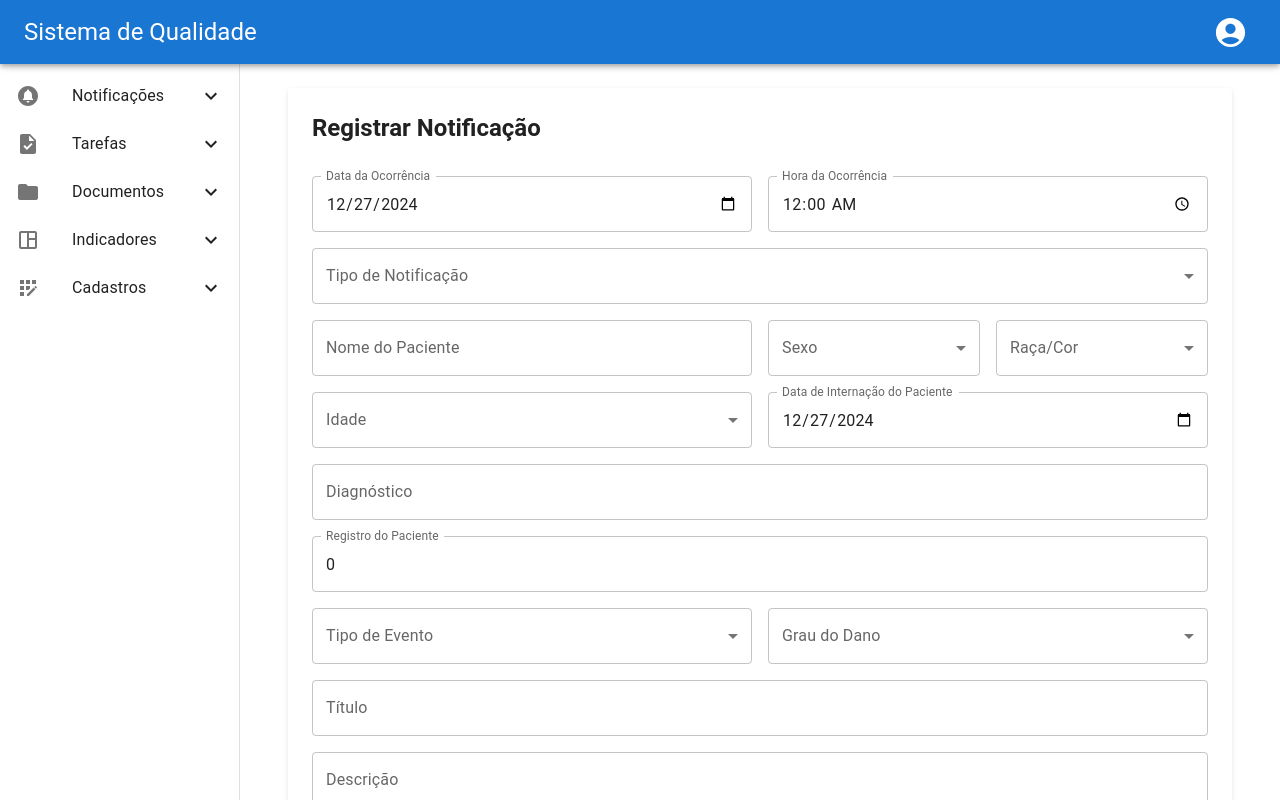
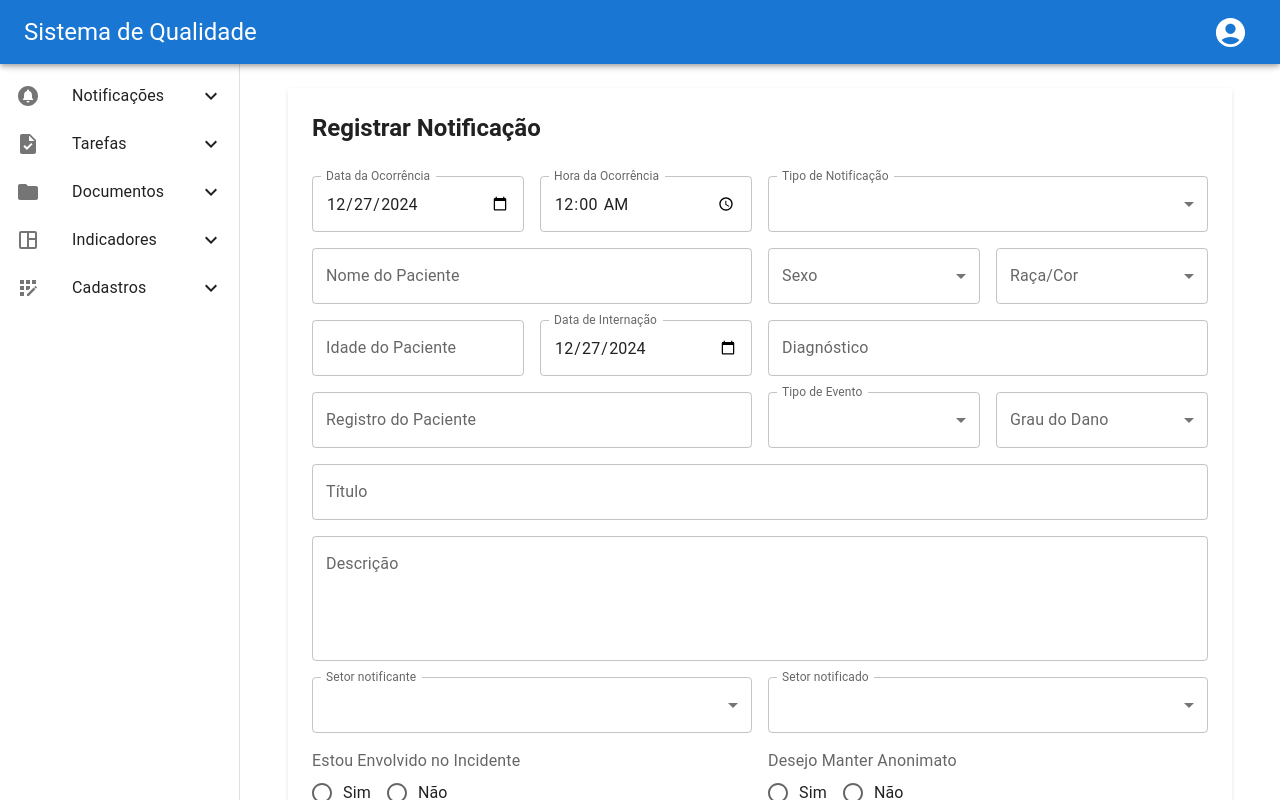
Before and after one commit to igorcarmona-git/QualySystem, a Next.js app: page /system/notify/notifyreg in a window 1280 px wide. Shown: the top 800 px of the page. Built offline with nearby package versions, Linux system fonts and the light colour scheme.

Commit message:
Added endpoint to register notifications

```diff
--- a/src/app/auth/login/page.tsx
+++ b/src/app/auth/login/page.tsx
@@ -48,8 +48,8 @@ const LoginPage: React.FC = () => {
 
         <TextField
           fullWidth
-          label="Usuário SPDATA"
-          placeholder="Entre com seu usuário do SPDATA"
+          label="Usuário"
+          placeholder="Entre com seu usuário"
           variant="outlined"
           sx={{ mb: 3 }}
         />
--- a/src/app/system/notify/notifyreg/page.tsx
+++ b/src/app/system/notify/notifyreg/page.tsx
@@ -17,11 +17,13 @@ import {
   FormControlLabel,
   FormHelperText,
 } from "@mui/material";
-import { AGE_RANGE, DAMAGE_DEGREE, PATIENT_RACE, SECTORS, TYPE_NOTIFICATION } from "@/utils/constants";
+import { DAMAGE_DEGREE, PATIENT_RACE, SECTORS, STATUS_NOTIFICATION, TYPE_NOTIFICATION } from "@/utils/constants";
 import { defaultValuesNotifySchema, notifySchema } from "@/utils/validations/notifySchema";
 import { zodResolver } from "@hookform/resolvers/zod";
 import { useForm, Controller } from "react-hook-form";
 import * as z from 'zod';
+import axios from "axios";
+import { apiResponse } from "@/types/apiResponse";
 
 // Inferindo os tipos com base no schema Zod
 type NotifyForm = z.infer<typeof notifySchema>;
@@ -32,6 +34,7 @@ export default function NotifyReg() {
     handleSubmit,
     formState: { errors },
     watch,
+    setValue,
   } = useForm<NotifyForm>({
     resolver: zodResolver(notifySchema),
     defaultValues: defaultValuesNotifySchema,
@@ -44,10 +47,43 @@ export default function NotifyReg() {
   const isSectorsEqual: boolean =
     sectorNotify === sectorNotified && sectorNotify !== 0;
 
-  const isNotifyNC: boolean = typeNotify === "Não conformidade";
+  const isNotifyNC: boolean = typeNotify === 2; //Não conformidade
 
-  const onSubmit = (data: NotifyForm) => {
-    console.log("Dados validados:", data);
+  const onSubmit = async (submitData: NotifyForm) => {
+    const mappedData = {
+      usuario_responsavel: 1,
+      dt_ocorrencia: submitData.dateOccurrence,
+      hr_ocorrencia: submitData.timeOccurrence,
+      nomePaciente: submitData.patientName,
+      id_evento: submitData.eventType,
+      sexo: submitData.patientSex,
+      raca_cor: submitData.patientRace || null,
+      idade: submitData.patientAge || null,
+      dt_internacao: submitData.admissionDate || null,
+      status: submitData.status,
+      id_tarefa: submitData.id_task || null,
+      id_setor_notificante: submitData.sectorNotify,
+      id_setor_notificado: submitData.sectorNotified,
+      diagnostico: submitData.diagnostic, //falta
+      registro_paciente: submitData.registerPatient,
+      grau_dano: submitData.damageDegree || null,
+      titulo: submitData.title,
+      descricao: submitData.description,
+      envolvido: submitData.involved,
+      anonimo: submitData.anonymous,
+    };
+    console.log(mappedData);
+    try{
+      const { data } = await axios.post("/createNotificacao/", mappedData);
+      const res: apiResponse = data;
+
+      if(res?.status === 200){
+        alert(`${res?.message}`);
+      }
+
+    }catch(error){
+      console.error(error);
+    }
   };
 
   return (
@@ -67,7 +103,7 @@ export default function NotifyReg() {
         <form onSubmit={handleSubmit(onSubmit)}>
           <Grid container spacing={2}>
             {/* Date and Time of Occurrence */}
-            <Grid item xs={12} sm={6}>
+            <Grid item xs={6} sm={3}>
               <Controller
                 name="dateOccurrence"
                 control={control}
@@ -84,7 +120,7 @@ export default function NotifyReg() {
                 )}
               />
             </Grid>
-            <Grid item xs={12} sm={6}>
+            <Grid item xs={6} sm={3}>
               <Controller
                 name="timeOccurrence"
                 control={control}
@@ -103,7 +139,7 @@ export default function NotifyReg() {
             </Grid>
 
             {/* Type of Notification */}
-            <Grid item xs={12}>
+            <Grid item xs={12} sm={6}>
               <Controller
                 name="typeNotify"
                 control={control}
@@ -117,7 +153,7 @@ export default function NotifyReg() {
                       error={!!errors.typeNotify}
                     >
                       {TYPE_NOTIFICATION.map((type) => (
-                        <MenuItem key={type.id} value={type.name}>
+                        <MenuItem key={type.id} value={type.id}>
                           {type.name}
                         </MenuItem>
                       ))}
@@ -148,7 +184,7 @@ export default function NotifyReg() {
             </Grid>
 
             {/* Sex and Race Patient */}
-            <Grid item xs={12} sm={3}>
+            <Grid item xs={6} sm={3}>
               <Controller
                 name="patientSex"
                 control={control}
@@ -170,7 +206,7 @@ export default function NotifyReg() {
               />
             </Grid>
             {!isNotifyNC && (
-              <Grid item xs={12} sm={3}>
+              <Grid item xs={6} sm={3}>
                 <Controller
                   name="patientRace"
                   control={control}
@@ -199,31 +235,27 @@ export default function NotifyReg() {
             {/* Age and Admission Date */}
             {!isNotifyNC && (
               <>
-                <Grid item xs={12} sm={6}>
+                {/* Patient Age */}
+                <Grid item xs={6} sm={3}>
                   <Controller
                     name="patientAge"
                     control={control}
                     render={({ field }) => (
-                      <FormControl fullWidth>
-                        <InputLabel id="agePatientLabel">Idade</InputLabel>
-                        <Select
-                          {...field}
-                          labelId="agePatientLabel"
-                          label="Idade"
-                          error={!!errors.patientAge}
-                        >
-                          {AGE_RANGE.map((age) => (
-                            <MenuItem key={age.id} value={age.name}>
-                              {age.name}
-                            </MenuItem>
-                          ))}
-                        </Select>
-                        {errors.patientAge && <FormHelperText>{errors.patientAge.message}</FormHelperText>}
-                      </FormControl>
+                      <TextField
+                        {...field}
+                        fullWidth
+                        label="Idade do Paciente"
+                        type="string"
+                        variant="outlined"
+                        placeholder="Idade do paciente"
+                        onClick={() => setValue("patientAge", "")}
+                        error={!!errors.patientAge}
+                        helperText={errors.patientAge?.message}
+                      />
                     )}
                   />
                 </Grid>
-                <Grid item xs={12} sm={6}>
+                <Grid item xs={6} sm={3}>
                   <Controller
                     name="admissionDate"
                     control={control}
@@ -231,7 +263,7 @@ export default function NotifyReg() {
                       <TextField
                         {...field}
                         fullWidth
-                        label="Data de Internação do Paciente"
+                        label="Data de Internação"
                         type="date"
                         placeholder="DD/MM/AAAA"
                         InputLabelProps={{ shrink: true }}
@@ -244,7 +276,7 @@ export default function NotifyReg() {
               </>
             )}
             {/* Diagnostic */}
-            <Grid item xs={12}>
+            <Grid item xs={6}>
               <Controller
                 name="diagnostic"
                 control={control}
@@ -263,7 +295,7 @@ export default function NotifyReg() {
             </Grid>
 
             {/* Patient Register */}
-            <Grid item xs={12}>
+            <Grid item xs={6}>
               <Controller
                 name="registerPatient"
                 control={control}
@@ -283,7 +315,7 @@ export default function NotifyReg() {
             </Grid>
 
             {/* Type of Event */}
-            <Grid item xs={12} sm={6}>
+            <Grid item xs={6} sm={3}>
               <Controller
                 name="eventType"
                 control={control}
@@ -296,8 +328,8 @@ export default function NotifyReg() {
                       label="Tipo de Evento"
                       error={!!errors.eventType}
                     >
-                      <MenuItem value="Evento 1">Evento 1</MenuItem>
-                      <MenuItem value="Evento 2">Evento 2</MenuItem>
+                      <MenuItem value={1}>Evento 1</MenuItem>
+                      <MenuItem value={2}>Evento 2</MenuItem>
                     </Select>
                     {errors.eventType && <FormHelperText>{errors.eventType.message}</FormHelperText>}
                   </FormControl>
@@ -307,7 +339,7 @@ export default function NotifyReg() {
 
             {/* Damage Degree */}
             {!isNotifyNC && (
-              <Grid item xs={12} sm={6}>
+              <Grid item xs={6} sm={3}>
                 <Controller
                   name="damageDegree"
                   control={control}
@@ -332,7 +364,6 @@ export default function NotifyReg() {
                 />
               </Grid>
             )}
-
             {/* Title */}
             <Grid item xs={12}>
               <Controller
@@ -438,8 +469,8 @@ export default function NotifyReg() {
                   <FormControl component="fieldset">
                     <FormLabel component="legend">Estou Envolvido no Incidente</FormLabel>
                     <RadioGroup row {...field}>
-                      <FormControlLabel value="yes" control={<Radio />} label="Sim" />
-                      <FormControlLabel value="no" control={<Radio />} label="Não" />
+                      <FormControlLabel value="t" control={<Radio />} label="Sim" />
+                      <FormControlLabel value="f" control={<Radio />} label="Não" />
                     </RadioGroup>
                   </FormControl>
                 )}
@@ -455,8 +486,8 @@ export default function NotifyReg() {
                   <FormControl component="fieldset">
                     <FormLabel component="legend">Desejo Manter Anonimato</FormLabel>
                     <RadioGroup row {...field}>
-                      <FormControlLabel value="yes" control={<Radio />} label="Sim" />
-                      <FormControlLabel value="no" control={<Radio />} label="Não" />
+                      <FormControlLabel value="t" control={<Radio />} label="Sim" />
+                      <FormControlLabel value="f" control={<Radio />} label="Não" />
                     </RadioGroup>
                   </FormControl>
                 )}
@@ -471,6 +502,7 @@ export default function NotifyReg() {
                 color="primary"
                 sx={{ mt: 3, mb: 2 }}
                 type="submit"
+                onClick={() => setValue("status", STATUS_NOTIFICATION[0].id)} //Set status as sent to quality
               >
                 Enviar à Qualidade
               </Button>
--- /dev/null
+++ b/src/types/apiResponse.ts
@@ -0,0 +1,4 @@
+export interface apiResponse{
+    status: number;
+    message: string;
+  };
--- a/src/utils/constants.ts
+++ b/src/utils/constants.ts
@@ -79,17 +79,9 @@ export const DAMAGE_DEGREE = [
     {id: 4, name: "Óbito"},
 ]
 
-export const AGE_RANGE = [
-    {id: 1, name: "menos de 28 dias"},
-    {id: 2, name: "de 29 dias a 1 ano"},
-    {id: 3, name: "de 2 a 4 anos"},
-    {id: 4, name: "de 12 a 17 anos"},
-    {id: 5, name: "de 18 a 25 anos"},
-    {id: 6, name: "de 26 a 35 anos"},
-    {id: 7, name: "de 36 a 45 anos"},
-    {id: 8, name: "de 46 a 55 anos"},
-    {id: 9, name: "de 56 a 65 anos"},
-    {id: 10, name: "de 66 a 76 anos"},
-    {id: 11, name: "de 76 a 85 anos"},
-    {id: 12, name: "mais de 85 anos"},
+export const STATUS_NOTIFICATION = [
+    {id: 1, name: "Enviado"}, //Foi enviado a qualidade
+    {id: 2, name: "Em analise"}, //Foi pego pela qualidade para analisar
+    {id: 3, name: "Revisar"}, //Qualidade analisou e precisa arrumar
+    {id: 4, name: "Concluido"}, //Aprova e gera plano de ação
 ]
--- a/src/utils/validations/notifySchema.ts
+++ b/src/utils/validations/notifySchema.ts
@@ -10,28 +10,40 @@ export const notifySchema = z.object({
       { message: "A data de ocorrência nao pode ser maior que a data atual." }
     ),
   timeOccurrence: z.string().min(1, "A hora de ocorrência é obrigatória."),
-  typeNotify: z.string().min(1, "O tipo de notificação é obrigatório."),
+  typeNotify: z.number().min(1, "O tipo de notificação é obrigatório."),
   patientName: z.string().min(1, "O nome do paciente é obrigatório."),
   patientSex: z.string().min(1, "O sexo do paciente é obrigatório."),
   patientRace: z.string().optional(),
-  patientAge: z.string().optional(),
+  patientAge: z.string()
+    .regex(/^[0-9]+$/, "O campo de idade do paciente deve ser um número.")
+    .max(3, "A idade do paciente não pode ser maior que 3 dígitos.")
+    .refine((age) => !age || parseInt(age) <= 120, {
+      message: "A idade do paciente não pode ser maior que 120 anos.",
+    })
+    .optional(),
   admissionDate: z
     .string()
-    .min(1, "A data de internação é obrigatória.")
     .refine(
       (value) => value <= today,
       { message: "A data de internação não pode ser maior que a data atual." }
+    )
+    .optional(),
+  diagnostic: z.string().min(1, "O diagnóstico é obrigatório."),
+  registerPatient: z.string()
+    .regex(/^[0-9]+$/, "O registro do paciente deve ser um número.")
+    .min(1, "O registro do paciente é obrigatório."
     ),
-  diagnostic: z.string().min(1, "O diagnóstico é obrigatório."),
-  registerPatient: z.string().regex(/^[0-9]+$/, "O registro do paciente deve ser um número.").default("0"),
-  eventType: z.string().min(1, "O tipo de evento é obrigatório."),
+  eventType: z.number().min(1, "O tipo de evento é obrigatório."),
   damageDegree: z.string().optional(),
   title: z.string().min(1, "O título é obrigatório."),
   description: z.string().min(1, "A descrição é obrigatória."),
   sectorNotify: z.number().min(1, "O setor notificador é obrigatório."),
   sectorNotified: z.number().min(1, "O setor notificado é obrigatório."),
-  involved: z.string().min(1, "O campo de envolvimento é obrigatório."),
-  anonymous: z.string().min(1, "O campo de anonimato é obrigatório."),
+  involved: z.boolean(),
+  anonymous: z.boolean(),
+  status: z.number(),
+  id_task: z.number().optional(),
+  id_user: z.number().optional(),
 });
 
 export type NotifySchema = z.infer<typeof notifySchema>;
@@ -39,20 +51,23 @@ export type NotifySchema = z.infer<typeof notifySchema>;
 export const defaultValuesNotifySchema: NotifySchema = {
   dateOccurrence: today,
   timeOccurrence: "00:00",
-  typeNotify: "",
+  typeNotify: 0,
   patientName: "",
   patientSex: "",
-  patientRace: "",
-  patientAge: "",
-  admissionDate: today,
+  patientRace: "", //optional
+  patientAge: "", //optional
+  admissionDate: today, //optional
   diagnostic: "",
-  registerPatient: "0",
-  eventType: "",
+  registerPatient: "",
+  eventType: 0,
   damageDegree: "",
   title: "",
   description: "",
   sectorNotify: 0,
   sectorNotified: 0,
-  involved: "no",
-  anonymous: "no",
+  involved: false,
+  anonymous: false,
+  status: 1, //Initial state sent to quality control
+  id_task: 0,
+  id_user: 0,
 };
```
Also changed, not shown: src/types/notifications.ts (+6 -8 lines).
